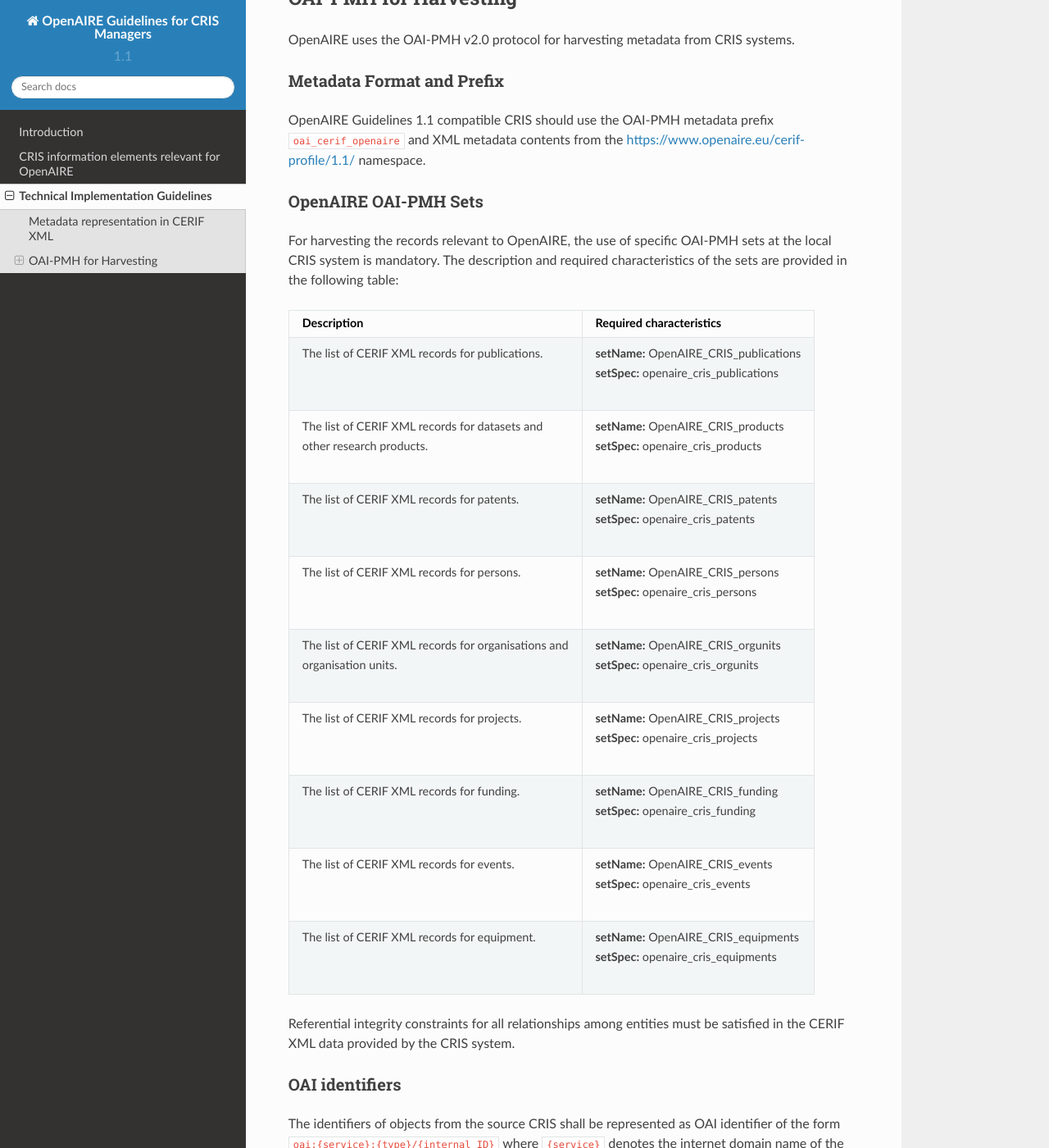
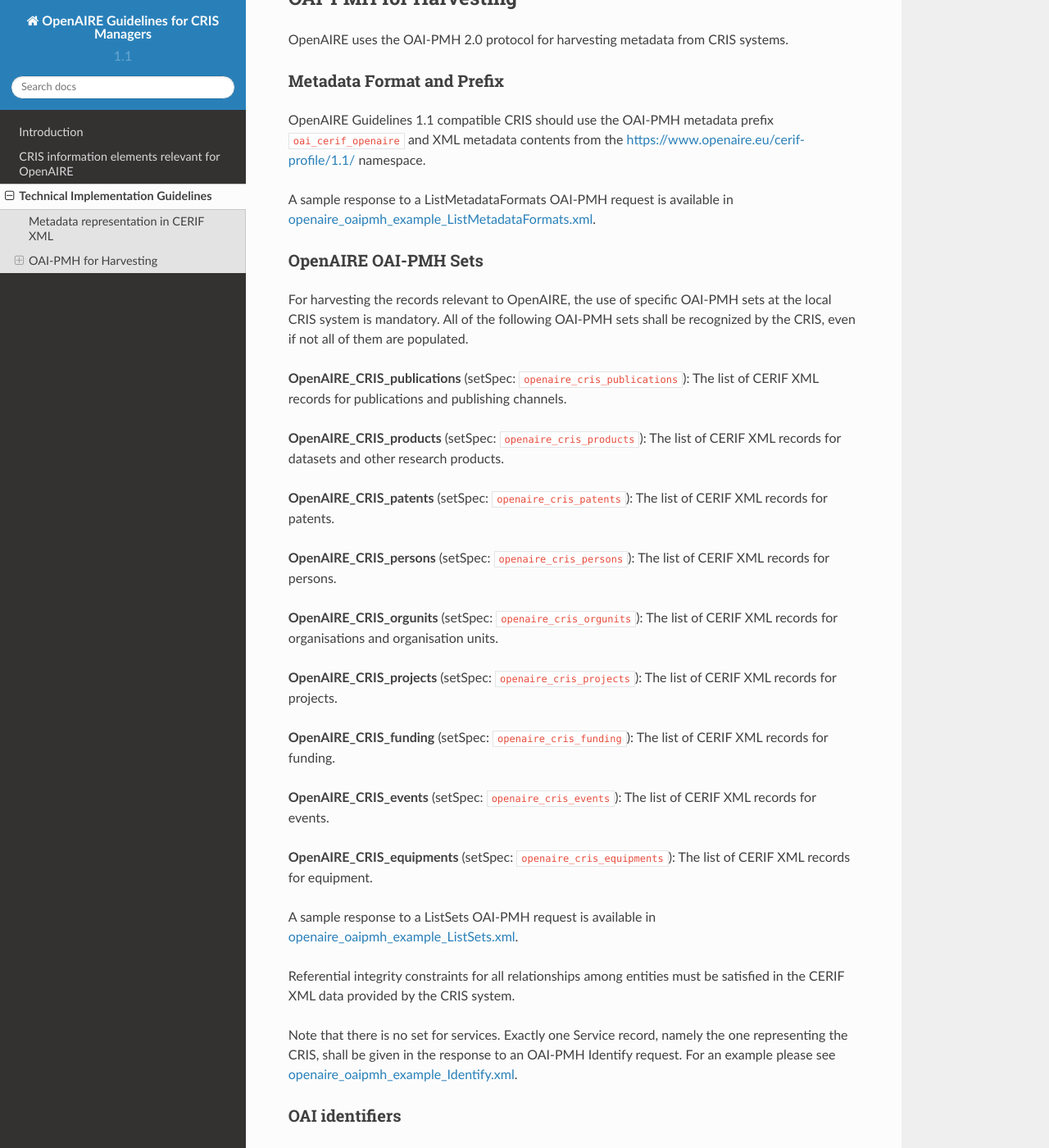
Before and after one commit to openaire/guidelines-cris-managers, a Sphinx documentation site: the page built from docs/implementation.rst, in a window 1280 px wide and 1400 px high, scrolled down 1056 px. Shown: the whole window at 82% size. Built offline with Sphinx 7.4.7 and the Read the Docs theme 2.0.0, drawn with Linux system fonts in a browser that asks for light colours.

Commit message:
the table of OAI-PMH sets reformatted as free text
- in the interest of not bloating the document

```diff
--- a/docs/implementation.rst
+++ b/docs/implementation.rst
@@ -33,51 +33,46 @@
 OAI-PMH for Harvesting
 ^^^^^^^^^^^^^^^^^^^^^^
 
-OpenAIRE uses the OAI-PMH v2.0 protocol for harvesting metadata from CRIS systems.
+OpenAIRE uses the OAI-PMH 2.0 protocol for harvesting metadata from CRIS systems.
 
 Metadata Format and Prefix
 """"""""""""""""""""""""""
 
 OpenAIRE Guidelines 1.1 compatible CRIS should use the OAI-PMH metadata prefix ``oai_cerif_openaire`` and XML metadata contents from the `<https://www.openaire.eu/cerif-profile/1.1/>`_ namespace.
 
+A sample response to a ListMetadataFormats OAI-PMH request is available in `openaire_oaipmh_example_ListMetadataFormats.xml <https://github.com/openaire/guidelines-cris-managers/blob/master/samples/openaire_oaipmh_example_ListMetadataFormats.xml>`_.
+
 OpenAIRE OAI-PMH Sets
 """""""""""""""""""""
 
 For harvesting the records relevant to OpenAIRE, the use of specific OAI-PMH sets at the local CRIS system is mandatory.
-The description and required characteristics of the sets are provided in the following table:
+All of the following OAI-PMH sets shall be recognized by the CRIS, even if not all of them are populated.
 
-+---------------------------------------------------------+-----------------------------------------+
-|Description                                              |Required characteristics                 |
-+=========================================================+=========================================+
-| | The list of CERIF XML records for publications.       || **setName:** OpenAIRE_CRIS_publications|
-| |                                                       || **setSpec:** openaire_cris_publications|
-+---------------------------------------------------------+-----------------------------------------+
-|| The list of CERIF XML records for datasets and         || **setName:** OpenAIRE_CRIS_products    |
-|| other research products.                               || **setSpec:** openaire_cris_products    |
-+---------------------------------------------------------+-----------------------------------------+
-| | The list of CERIF XML records for patents.            || **setName:** OpenAIRE_CRIS_patents     |
-| |                                                       || **setSpec:** openaire_cris_patents     |
-+---------------------------------------------------------+-----------------------------------------+
-| | The list of CERIF XML records for persons.            | | **setName:** OpenAIRE_CRIS_persons    |
-| |                                                       | | **setSpec:** openaire_cris_persons    |
-+---------------------------------------------------------+-----------------------------------------+
-| | The list of CERIF XML records for organisations and   | | **setName:** OpenAIRE_CRIS_orgunits   |
-| | organisation units.                                   | | **setSpec:** openaire_cris_orgunits   |
-+---------------------------------------------------------+-----------------------------------------+
-| | The list of CERIF XML records for projects.           | | **setName:** OpenAIRE_CRIS_projects   |
-| |                                                       | | **setSpec:** openaire_cris_projects   |
-+---------------------------------------------------------+-----------------------------------------+
-| | The list of CERIF XML records for funding.            | | **setName:** OpenAIRE_CRIS_funding    |
-| |                                                       | | **setSpec:** openaire_cris_funding    |
-+---------------------------------------------------------+-----------------------------------------+
-|| The list of CERIF XML records for events.              || **setName:** OpenAIRE_CRIS_events      |
-||                                                        || **setSpec:** openaire_cris_events      |
-+---------------------------------------------------------+-----------------------------------------+
-|| The list of CERIF XML records for equipment.           || **setName:** OpenAIRE_CRIS_equipments  |
-||                                                        || **setSpec:** openaire_cris_equipments  |
-+---------------------------------------------------------+-----------------------------------------+
+**OpenAIRE_CRIS_publications** (setSpec: ``openaire_cris_publications``): The list of CERIF XML records for publications and publishing channels.
+
+**OpenAIRE_CRIS_products** (setSpec: ``openaire_cris_products``): The list of CERIF XML records for datasets and other research products.
+
+**OpenAIRE_CRIS_patents** (setSpec: ``openaire_cris_patents``): The list of CERIF XML records for patents.
+
+**OpenAIRE_CRIS_persons** (setSpec: ``openaire_cris_persons``): The list of CERIF XML records for persons.
+
+**OpenAIRE_CRIS_orgunits** (setSpec: ``openaire_cris_orgunits``): The list of CERIF XML records for organisations and organisation units.
+
+**OpenAIRE_CRIS_projects** (setSpec: ``openaire_cris_projects``): The list of CERIF XML records for projects.
+
+**OpenAIRE_CRIS_funding** (setSpec: ``openaire_cris_funding``): The list of CERIF XML records for funding.
+
+**OpenAIRE_CRIS_events** (setSpec: ``openaire_cris_events``): The list of CERIF XML records for events.
+
+**OpenAIRE_CRIS_equipments** (setSpec: ``openaire_cris_equipments``): The list of CERIF XML records for equipment.
+
+A sample response to a ListSets OAI-PMH request is available in `openaire_oaipmh_example_ListSets.xml <https://github.com/openaire/guidelines-cris-managers/blob/master/samples/openaire_oaipmh_example_ListSets.xml>`_.
 
 Referential integrity constraints for all relationships among entities must be satisfied in the CERIF XML data provided by the CRIS system.
+
+Note that there is no set for services. Exactly one Service record, namely the one representing the CRIS, shall be given in the response to an OAI-PMH Identify request.
+For an example please see `openaire_oaipmh_example_Identify.xml <https://github.com/openaire/guidelines-cris-managers/blob/master/samples/openaire_oaipmh_example_Identify.xml>`_.
+
 
 OAI identifiers
 """""""""""""""
```
